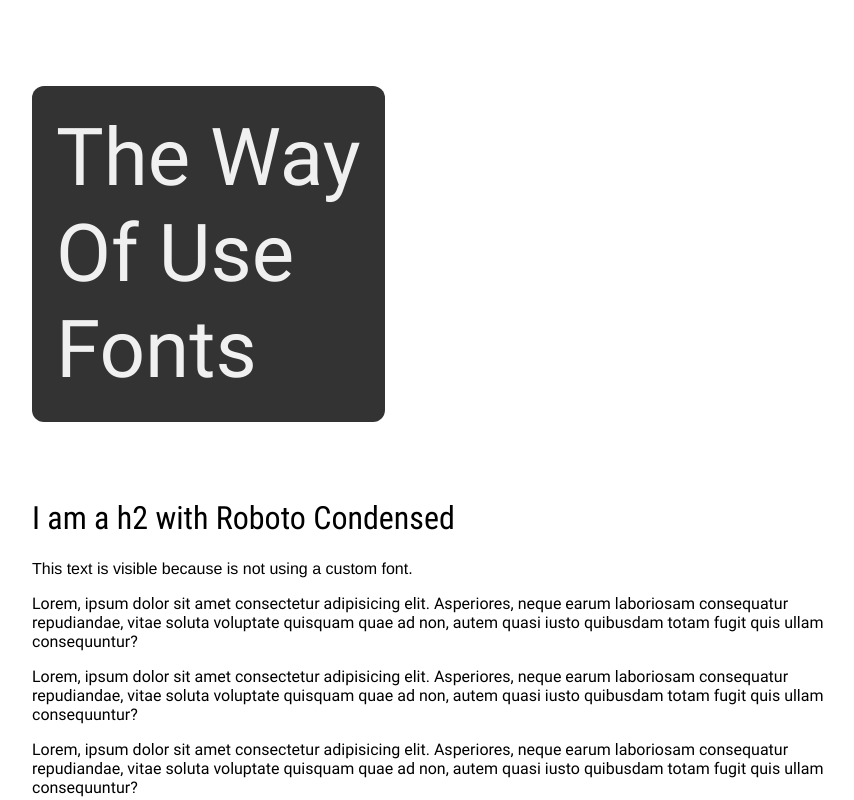
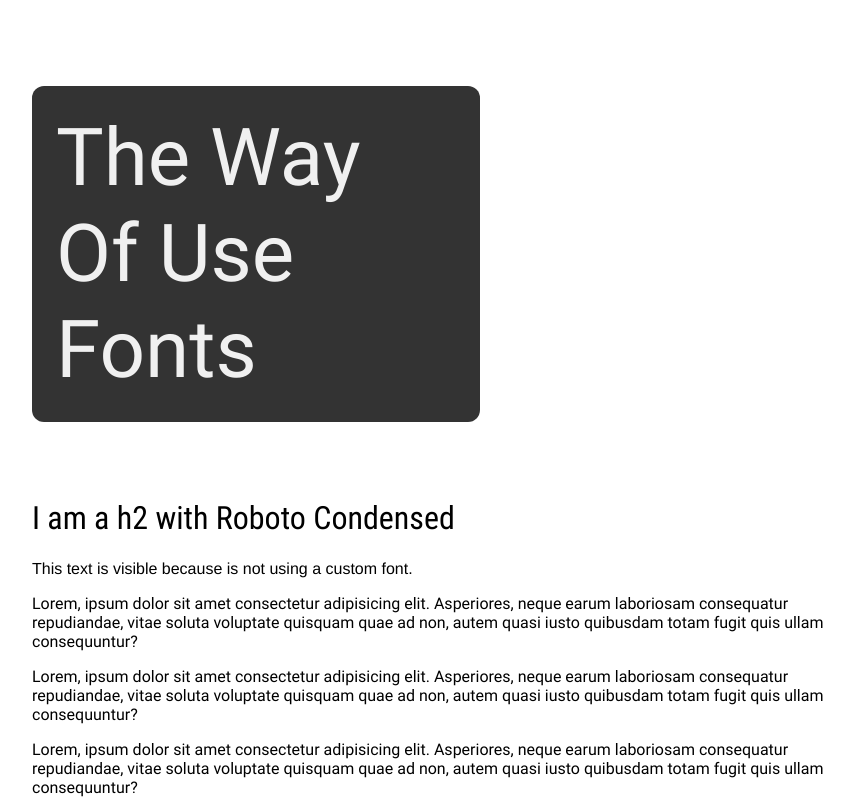
Before and after one commit to RodrigoTomeES/the-way-of-use-fonts, a plain HTML site: page 01/index.html in a window 1280 px wide. Shown: the top 800 px of the page, without its empty margins (8-862 px from the left). Drawn offline with Linux system fonts and the light colour scheme.

Commit message:
fix: replaced minmax with min

```diff
--- a/01/styles.css
+++ b/01/styles.css
@@ -90,7 +90,7 @@ h1 {
   background-color: #333;
   display: inline-block;
   border-radius: 12px;
-  width: minmax(400px, 100%);
+  width: min(400px, 100%);
 }
 
 h2 {
--- a/02/styles.css
+++ b/02/styles.css
@@ -90,7 +90,7 @@ h1 {
   background-color: #333;
   display: inline-block;
   border-radius: 12px;
-  width: minmax(400px, 100%);
+  width: min(400px, 100%);
 }
 
 h2 {
--- a/03/styles.css
+++ b/03/styles.css
@@ -36,7 +36,7 @@ h1 {
   background-color: #333;
   display: inline-block;
   border-radius: 12px;
-  width: minmax(400px, 100%);
+  width: min(400px, 100%);
 }
 
 h2 {
--- a/04/styles.css
+++ b/04/styles.css
@@ -38,7 +38,7 @@ h1 {
   background-color: #333;
   display: inline-block;
   border-radius: 12px;
-  width: minmax(400px, 100%);
+  width: min(400px, 100%);
 }
 
 h2 {
--- a/05/styles.css
+++ b/05/styles.css
@@ -84,7 +84,7 @@ h1 {
   background-color: #333;
   display: inline-block;
   border-radius: 12px;
-  width: minmax(400px, 100%);
+  width: min(400px, 100%);
 }
 
 h2 {
```
